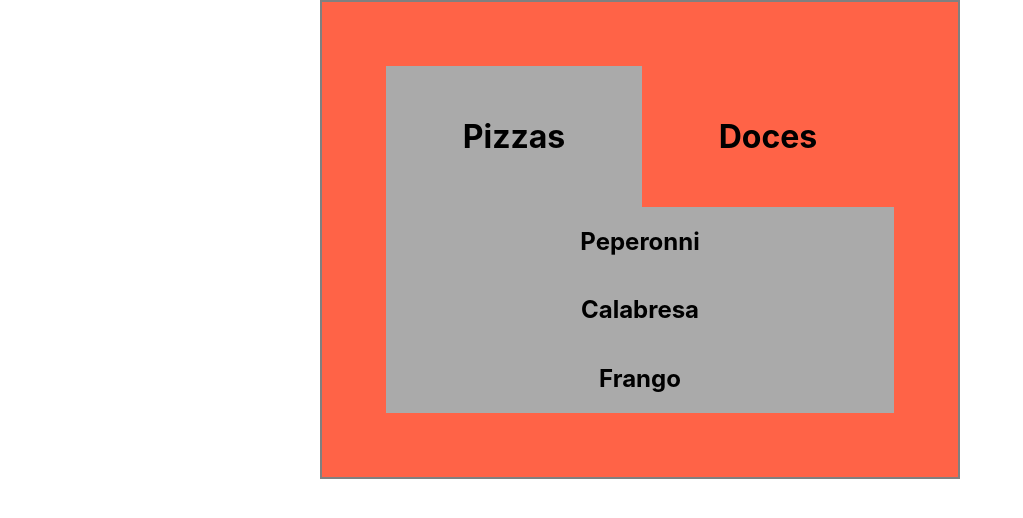
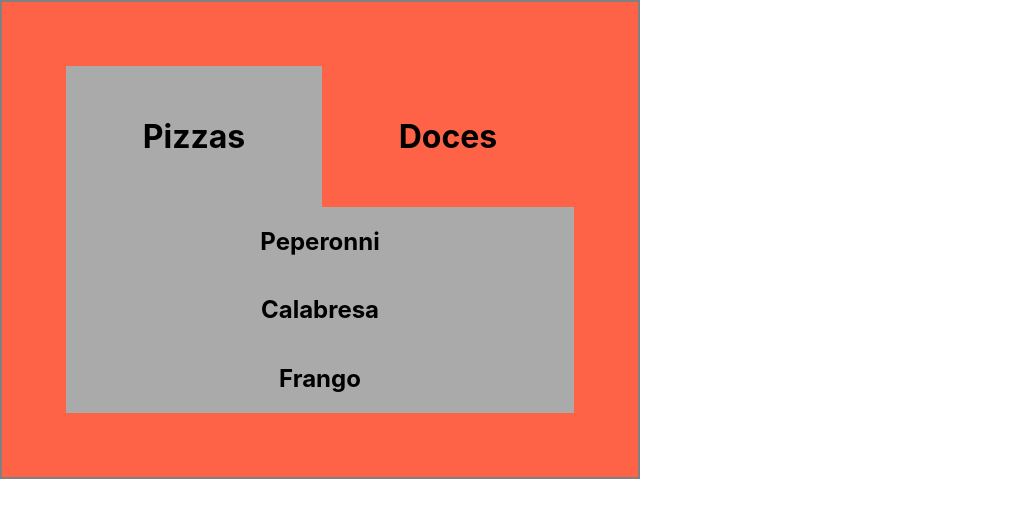
Before and after one commit to Arruda2904/interactive-restaurant-menu-in-react, a React (Create React App) app in the folder menu-interativo/: page / in a window 1280 px wide. Shown: the top 518 px of the page, without its empty margins (0-1023 px from the left). Built offline with nearby package versions, Linux system fonts and the light colour scheme.

Commit message:
removendo pastas inuteis

```diff
--- a/menu-interativo/src/App.js
+++ b/menu-interativo/src/App.js
@@ -1,12 +1,11 @@
-import Menu from './components/Menu';
+import Table from './components/Table';
 
 import './App.css'
 function App() {
   return (
     <div className="App">
 
-      <Menu/>
-
+      <Table/>
 
     </div>
   );
--- a/menu-interativo/src/components/Menu/index.jsx
+++ /dev/null
@@ -1,17 +0,0 @@
-import React from 'react';
-import {Board} from './styles';
-
-import Table from '../Table'
-
-
-
-const Menu = () => {
-
-    return(
-        <Board>
-            <Table></Table>
-        </Board>
-    );
-}
-
-export default Menu;
--- a/menu-interativo/src/components/Menu/styles.js
+++ /dev/null
@@ -1,6 +0,0 @@
-import styled from 'styled-components';
-
-export const Board = styled.div`
-    display:flex;
-    justify-content:center;
-`;
```
Also changed, not shown: 1 other file (tests, documents, lock files or other folders).
